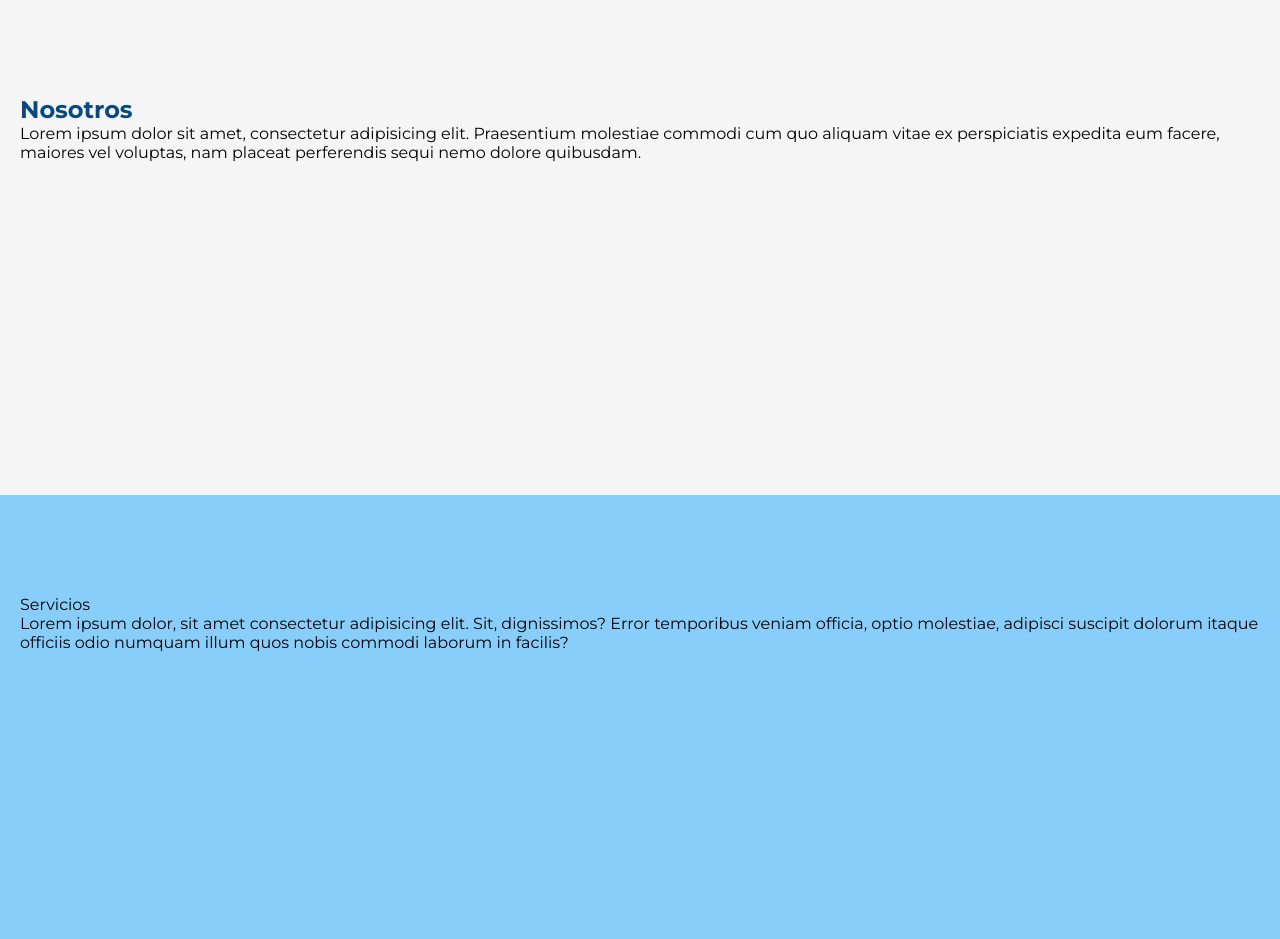
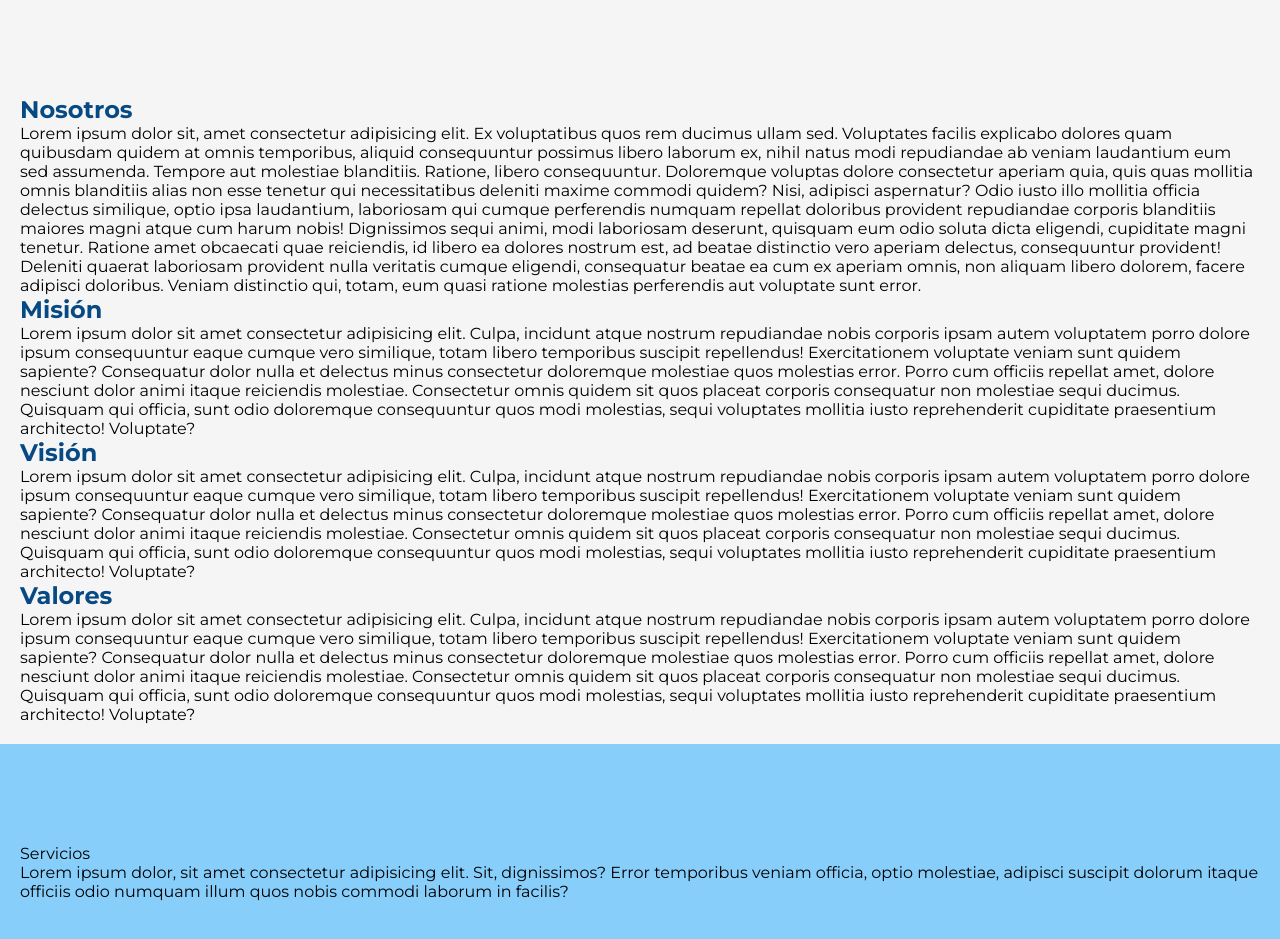
Before and after one commit to LedicaDev/lagsi, a React (Vite) app: page / in a window 1280 px wide. Shown: the part 1460-2399 px from the top of the page. Built offline with nearby package versions, Linux system fonts and the light colour scheme.

Commit message:
Actualización commit

```diff
--- a/src/assets/css/nosotros.css
+++ b/src/assets/css/nosotros.css
@@ -1,6 +1,6 @@
 .nosotros {
     width: 100%;
-    height: 500px;
+    /* height: 500px; */
     background: #F5F5F5;
     padding: 20px;
 }
--- a/src/components/Nosotros.jsx
+++ b/src/components/Nosotros.jsx
@@ -1,12 +1,27 @@
-import '../assets/css/nosotros.css'
+import "../assets/css/nosotros.css";
 
 const Nosotros = () => {
   return (
-    <div className="nosotros section" id="nosotros">
-    <h2>Nosotros</h2>
-    <p>Lorem ipsum dolor sit amet, consectetur adipisicing elit. Praesentium molestiae commodi cum quo aliquam vitae ex perspiciatis expedita eum facere, maiores vel voluptas, nam placeat perferendis sequi nemo dolore quibusdam.</p>
-    </div>
-  )
-}
+    <>
+      <div className="nosotros section" id="nosotros">
+        <h2>Nosotros</h2>
+        <p>Lorem ipsum dolor sit, amet consectetur adipisicing elit. Ex voluptatibus quos rem ducimus ullam sed. Voluptates facilis explicabo dolores quam quibusdam quidem at omnis temporibus, aliquid consequuntur possimus libero laborum ex, nihil natus modi repudiandae ab veniam laudantium eum sed assumenda. Tempore aut molestiae blanditiis. Ratione, libero consequuntur. Doloremque voluptas dolore consectetur aperiam quia, quis quas mollitia omnis blanditiis alias non esse tenetur qui necessitatibus deleniti maxime commodi quidem? Nisi, adipisci aspernatur? Odio iusto illo mollitia officia delectus similique, optio ipsa laudantium, laboriosam qui cumque perferendis numquam repellat doloribus provident repudiandae corporis blanditiis maiores magni atque cum harum nobis! Dignissimos sequi animi, modi laboriosam deserunt, quisquam eum odio soluta dicta eligendi, cupiditate magni tenetur. Ratione amet obcaecati quae reiciendis, id libero ea dolores nostrum est, ad beatae distinctio vero aperiam delectus, consequuntur provident! Deleniti quaerat laboriosam provident nulla veritatis cumque eligendi, consequatur beatae ea cum ex aperiam omnis, non aliquam libero dolorem, facere adipisci doloribus. Veniam distinctio qui, totam, eum quasi ratione molestias perferendis aut voluptate sunt error.
+        </p>
+        <div className="mision">
+        <h2>Misión</h2>
+        <p>Lorem ipsum dolor sit amet consectetur adipisicing elit. Culpa, incidunt atque nostrum repudiandae nobis corporis ipsam autem voluptatem porro dolore ipsum consequuntur eaque cumque vero similique, totam libero temporibus suscipit repellendus! Exercitationem voluptate veniam sunt quidem sapiente? Consequatur dolor nulla et delectus minus consectetur doloremque molestiae quos molestias error. Porro cum officiis repellat amet, dolore nesciunt dolor animi itaque reiciendis molestiae. Consectetur omnis quidem sit quos placeat corporis consequatur non molestiae sequi ducimus. Quisquam qui officia, sunt odio doloremque consequuntur quos modi molestias, sequi voluptates mollitia iusto reprehenderit cupiditate praesentium architecto! Voluptate?</p>
+        </div>
+        <div className="vision">
+        <h2>Visión</h2>
+        <p>Lorem ipsum dolor sit amet consectetur adipisicing elit. Culpa, incidunt atque nostrum repudiandae nobis corporis ipsam autem voluptatem porro dolore ipsum consequuntur eaque cumque vero similique, totam libero temporibus suscipit repellendus! Exercitationem voluptate veniam sunt quidem sapiente? Consequatur dolor nulla et delectus minus consectetur doloremque molestiae quos molestias error. Porro cum officiis repellat amet, dolore nesciunt dolor animi itaque reiciendis molestiae. Consectetur omnis quidem sit quos placeat corporis consequatur non molestiae sequi ducimus. Quisquam qui officia, sunt odio doloremque consequuntur quos modi molestias, sequi voluptates mollitia iusto reprehenderit cupiditate praesentium architecto! Voluptate?</p>
+        </div>
+        <div className="valores">
+        <h2>Valores</h2>
+        <p>Lorem ipsum dolor sit amet consectetur adipisicing elit. Culpa, incidunt atque nostrum repudiandae nobis corporis ipsam autem voluptatem porro dolore ipsum consequuntur eaque cumque vero similique, totam libero temporibus suscipit repellendus! Exercitationem voluptate veniam sunt quidem sapiente? Consequatur dolor nulla et delectus minus consectetur doloremque molestiae quos molestias error. Porro cum officiis repellat amet, dolore nesciunt dolor animi itaque reiciendis molestiae. Consectetur omnis quidem sit quos placeat corporis consequatur non molestiae sequi ducimus. Quisquam qui officia, sunt odio doloremque consequuntur quos modi molestias, sequi voluptates mollitia iusto reprehenderit cupiditate praesentium architecto! Voluptate?</p>
+        </div>
+      </div>
+    </>
+  );
+};
 
-export default Nosotros
+export default Nosotros;
```
